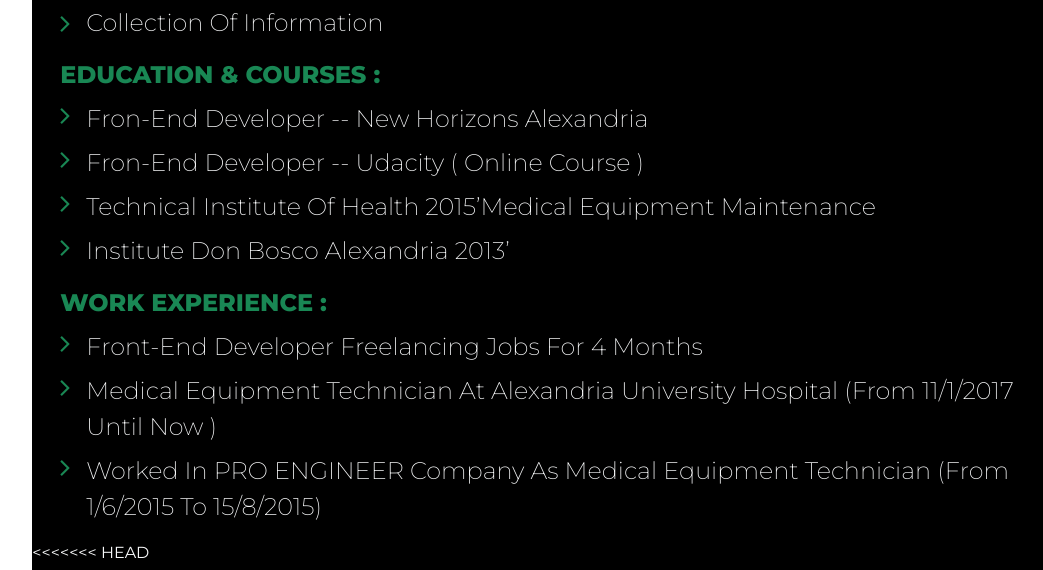
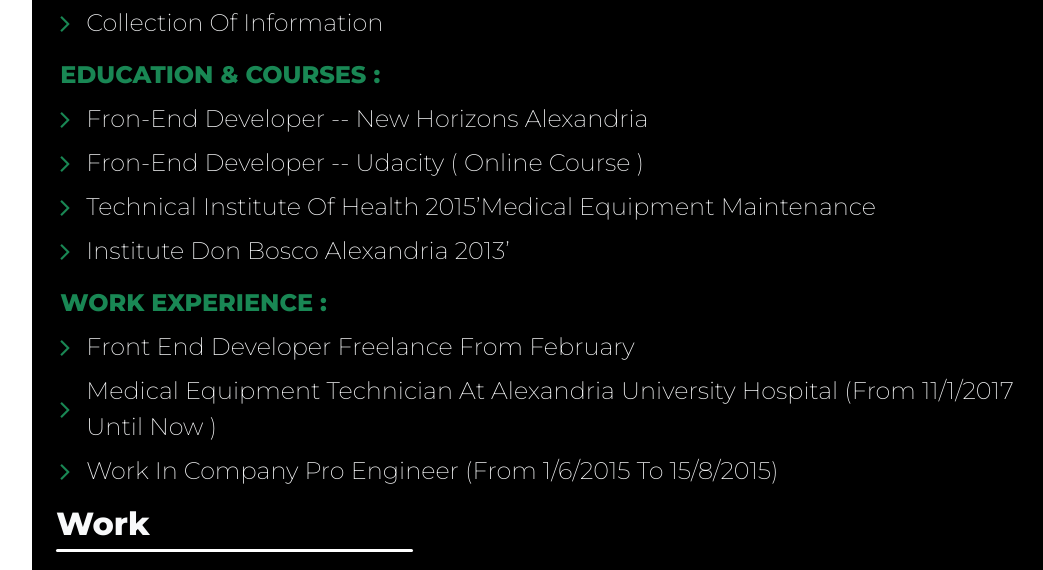
Before and after one commit to MohamedAmin1538/cv2, a plain HTML site: page index.html in a window 1280 px wide. Shown: the part 1607-2177 px from the top of the page, without its empty margins (181-1224 px from the left). Drawn offline with nearby package versions, Linux system fonts and the light colour scheme.

Commit message:
Update index.html

```diff
--- a/index.html
+++ b/index.html
@@ -24,7 +24,7 @@
                 <ul class="p-0 d-flex m-0 flex-md-column align-items-center">
                     <li><a href="#"><i class="fa fa-home"></i><span>home</span></a></li>
                     <li><a href="#about"><i class="fa fa-user"></i><span>about</span></a></li>
-                    <li><a href="#projects"><i class="fa fa-eye"></i><span>projects</span></a></li>
+                    <li><a href="#work"><i class="fa fa-eye"></i><span>work</span></a></li>
                     <li><a href="#"><i class="fa fa-envelope"></i><span>contact</span></a></li>
 
                 </ul>
@@ -66,34 +66,26 @@
                             </ul>
                             <ul class="mt-3 ps-1">
                                 <li class="fs-4 text-success fw-bold text-uppercase"> education & courses :</li>
-                                <li class="d-flex align-items-start mt-2 text-capitalize"><i class="html me-3 text-success fs-3 fa fa-angle-right"></i> <span class="fs-4 fw-light"> fron-end Developer -- new horizons Alexandria</span></li>
-                                <li class="d-flex align-items-start mt-2 text-capitalize"><i class="html me-3 text-success fs-3 fa fa-angle-right"></i> <span class="fs-4 fw-light"> fron-end Developer -- udacity ( online course )</span></li>
-                                <li class="d-flex align-items-start mt-2 text-capitalize"><i class="html me-3 text-success fs-3 fa fa-angle-right"></i> <span class="fs-4 fw-light"> Technical institute of health 2015’Medical equipment maintenance</span></li>
-                                <li class="d-flex align-items-start mt-2 text-capitalize"><i class="html me-3 text-success fs-3 fa fa-angle-right"></i> <span class="fs-4 fw-light"> Institute Don Bosco Alexandria 2013’</span></li>
+                                <li class="d-flex align-items-center mt-2 text-capitalize"><i class="html me-3 text-success fs-3 fa fa-angle-right"></i> <span class="fs-4 fw-light"> fron-end Developer -- new horizons Alexandria</span></li>
+                                <li class="d-flex align-items-center mt-2 text-capitalize"><i class="html me-3 text-success fs-3 fa fa-angle-right"></i> <span class="fs-4 fw-light"> fron-end Developer -- udacity ( online course )</span></li>
+                                <li class="d-flex align-items-center mt-2 text-capitalize"><i class="html me-3 text-success fs-3 fa fa-angle-right"></i> <span class="fs-4 fw-light"> Technical institute of health 2015’Medical equipment maintenance</span></li>
+                                <li class="d-flex align-items-center mt-2 text-capitalize"><i class="html me-3 text-success fs-3 fa fa-angle-right"></i> <span class="fs-4 fw-light"> Institute Don Bosco Alexandria 2013’</span></li>
 
                             </ul>
                             <ul class="mt-3 ps-1">
                                 <li class="fs-4 text-success fw-bold text-uppercase"> work experience :</li>
-                                <li class="d-flex align-items-start mt-2 text-capitalize"><i class="html me-3 text-success fs-3 fa fa-angle-right"></i> <span class="fs-4 fw-light"> front-end developer freelancing jobs for 4 months</span></li>
-                                <li class="d-flex align-items-start mt-2 text-capitalize"><i class="html me-3 text-success fs-3 fa fa-angle-right"></i> <span class="fs-4 fw-light"> Medical Equipment Technician at Alexandria University Hospital (from 11/1/2017 until now )</span></li>
-                                <li class="d-flex align-items-start mt-2 text-capitalize"><i class="html me-3 text-success fs-3 fa fa-angle-right"></i> <span class="fs-4 fw-light"> worked in PRO ENGINEER company as Medical Equipment Technician (from 1/6/2015 to 15/8/2015)</span></li>
+                                <li class="d-flex align-items-center mt-2 text-capitalize"><i class="html me-3 text-success fs-3 fa fa-angle-right"></i> <span class="fs-4 fw-light"> front end developer freelance from february</span></li>
+                                <li class="d-flex align-items-center mt-2 text-capitalize"><i class="html me-3 text-success fs-3 fa fa-angle-right"></i> <span class="fs-4 fw-light"> Medical Equipment Technician at Alexandria University Hospital (from 11/1/2017 until now )</span></li>
+                                <li class="d-flex align-items-center mt-2 text-capitalize"><i class="html me-3 text-success fs-3 fa fa-angle-right"></i> <span class="fs-4 fw-light"> work in company pro engineer (from 1/6/2015 to 15/8/2015)</span></li>
                             </ul>
 
                         </div>
                     </div>
-<<<<<<< HEAD
                     <div class="container mt-3 " id="work">
                         <h2 class="text-light  fw-bolder text-capitalize">work</h2>
                         <div class="text-light d-flex justify-content-center mt-4 text-capitalize container" >
                             <div class="row gap-4 colec  gap-md-0  col-12 justify-content-center gap-lg-4">
                                 <div class="col-12 col-md-6 mb-md-4 col-lg-5 ">
-=======
-                    <div class="container mt-3 " id="projects">
-                        <h2 class="text-light  fw-bolder text-capitalize">last projects</h2>
-                        <div class="text-light mt-4 text-capitalize container" >
-                            <div class="row gap-4 colec gap-md-0 col-12">
-                                <div class="col-12 col-md-6 ">
->>>>>>> 71e949eb557b031ec96f6be907f7e70e5c81ab69
                                     <a class=" d-flex text-light text-decoration-none flex-column align-items-center" href="https://valorant-mohamed.000webhostapp.com/" target="_blank">
                                         <img class="w-100 border rounded border-light" src="img/valo.PNG">
                                         <span class="pt-2">web with react</span>
```
